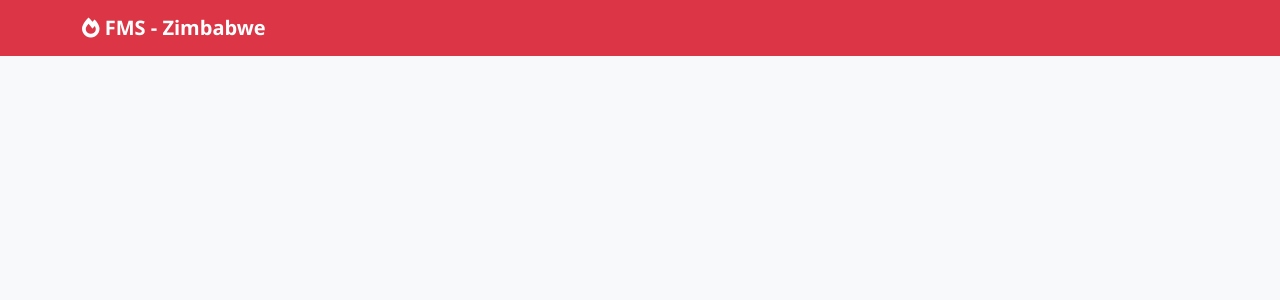
After one commit to maxmarumbwa/wildfire_monitoting_flask_app, a Flask app: template templates/base.html in a window 1280 px wide. The commit adds this page. Shown: the top 300 px of the page. Run offline with Flask 3, Linux system fonts and the light colour scheme; the template is opened without the code that fills it, so the values that code supplies are empty.

Commit message:
templating-base template

```diff
--- /dev/null
+++ b/static/css/style.css
@@ -0,0 +1,38 @@
+body {
+    font-family: 'Segoe UI', Tahoma, Geneva, Verdana, sans-serif;
+    background-color: #f8f9fa;
+}
+
+.sidebar {
+    min-height: 100vh;
+    box-shadow: 2px 0 5px rgba(0, 0, 0, 0.1);
+}
+
+.card {
+    box-shadow: 0 0.125rem 0.25rem rgba(0, 0, 0, 0.075);
+    border: 1px solid rgba(0, 0, 0, 0.125);
+}
+
+.resource-list .form-check {
+    margin-bottom: 0.5rem;
+}
+
+#mapPlaceholder {
+    min-height: 400px;
+    display: flex;
+    flex-direction: column;
+    justify-content: center;
+    align-items: center;
+}
+
+.navbar-brand {
+    font-weight: bold;
+}
+
+.text-danger {
+    color: #dc3545 !important;
+}
+
+.bg-danger {
+    background-color: #dc3545 !important;
+}
--- a/static/main.js
+++ b/static/main.js
@@ -7,7 +7,6 @@ document.addEventListener('DOMContentLoaded', async () => {
   await loadFireData(map);
   await loadPolygons(map);
 });
-
 
 //Load fire hotspot data
 async function loadFireData(map) {
@@ -20,13 +19,13 @@ async function loadFireData(map) {
   });
 }
 
-//Load polygon data
+//Load basline polygon data
 async function loadPolygons(map) {
   const res = await fetch('/api/admin1');
   const data = await res.json();
 
   L.geoJSON(data, {
-    style: { color: 'blue', weight: 1, fillOpacity: 0.2 },
+    style: { color: 'blue', weight: 1, fillOpacity: 0.1 },
     onEachFeature: function(feature, layer) {
       if (feature.properties && feature.properties.ADM1_EN) {
         layer.bindPopup(feature.properties.ADM1_EN);
--- /dev/null
+++ b/templates/base.html
@@ -0,0 +1,33 @@
+
+<!DOCTYPE html>
+<html lang="en">
+<head>
+  <title>Zimbabwe Monitoring System</title>
+  <script src="https://unpkg.com/leaflet/dist/leaflet.js"></script>
+  <link rel="stylesheet" href="https://unpkg.com/leaflet/dist/leaflet.css"/>
+  <link href="https://cdn.jsdelivr.net/npm/bootstrap@5.1.3/dist/css/bootstrap.min.css" rel="stylesheet">
+  <link href="https://cdnjs.cloudflare.com/ajax/libs/font-awesome/6.0.0/css/all.min.css" rel="stylesheet">
+  <link href="{{ url_for('static', filename='css/style.css') }}" rel="stylesheet">
+  <script src="{{ url_for('static', filename='main.js') }}"></script>
+  <style> #map{height:90vh;} </style>
+    {% block head %}{% endblock %}
+</head>
+<body>
+
+    <!-- 🔥 NAVBAR -->
+    <nav class="navbar navbar-expand-lg navbar-dark bg-danger">
+        <div class="container">
+            <a class="navbar-brand" href="{{ url_for('index') }}">
+                <i class="fas fa-fire"></i> FMS - Zimbabwe
+            </a>
+        </div>
+    </nav>
+
+    <!-- 🔹 MAIN CONTENT -->
+    <main class="container mt-4">
+        {% block content %}{% endblock %}
+    </main>
+
+
+</body>
+</html>
```
Also changed, not shown: templates/index.html (+78 -14 lines), static/images/favicon.ico (added).
